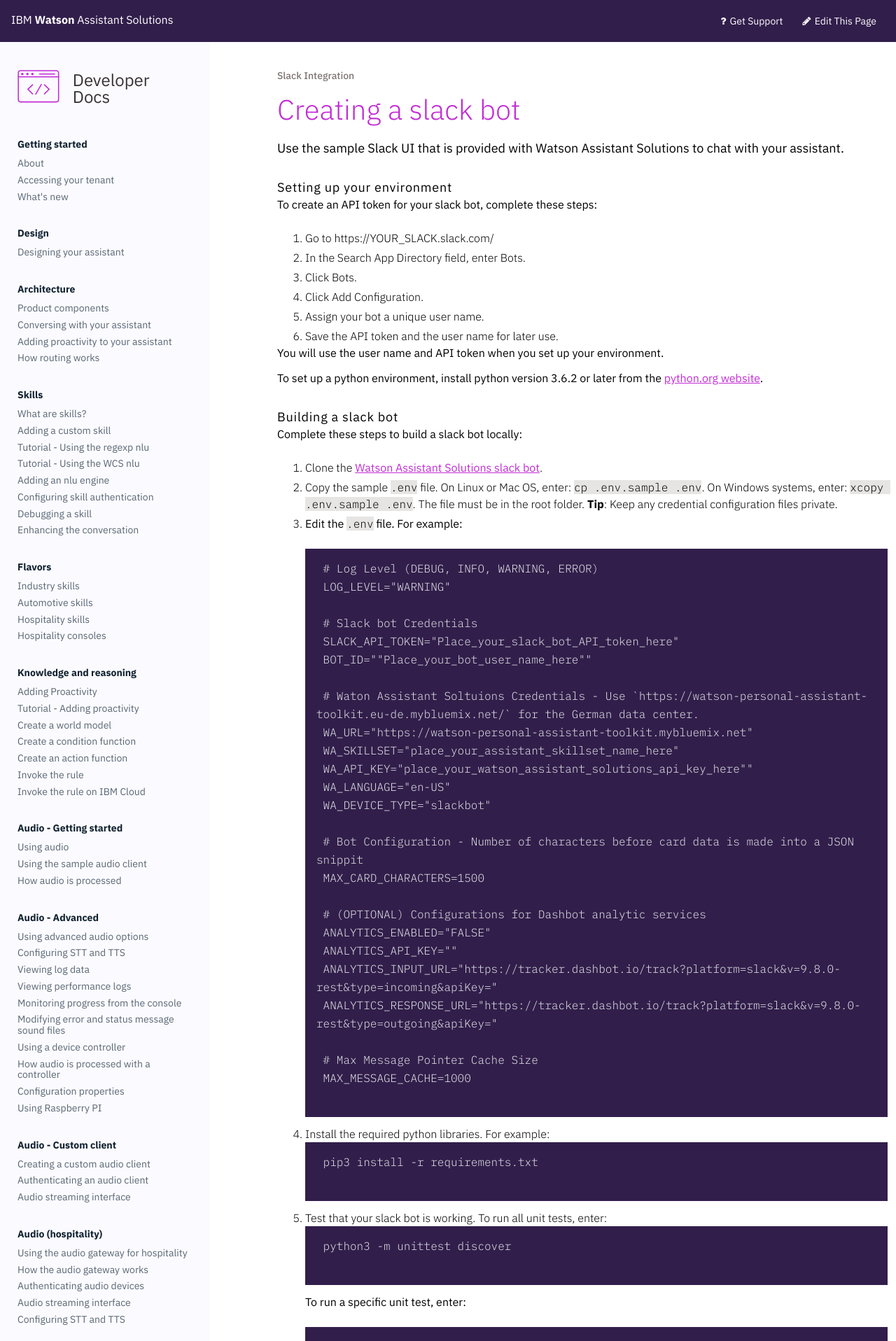
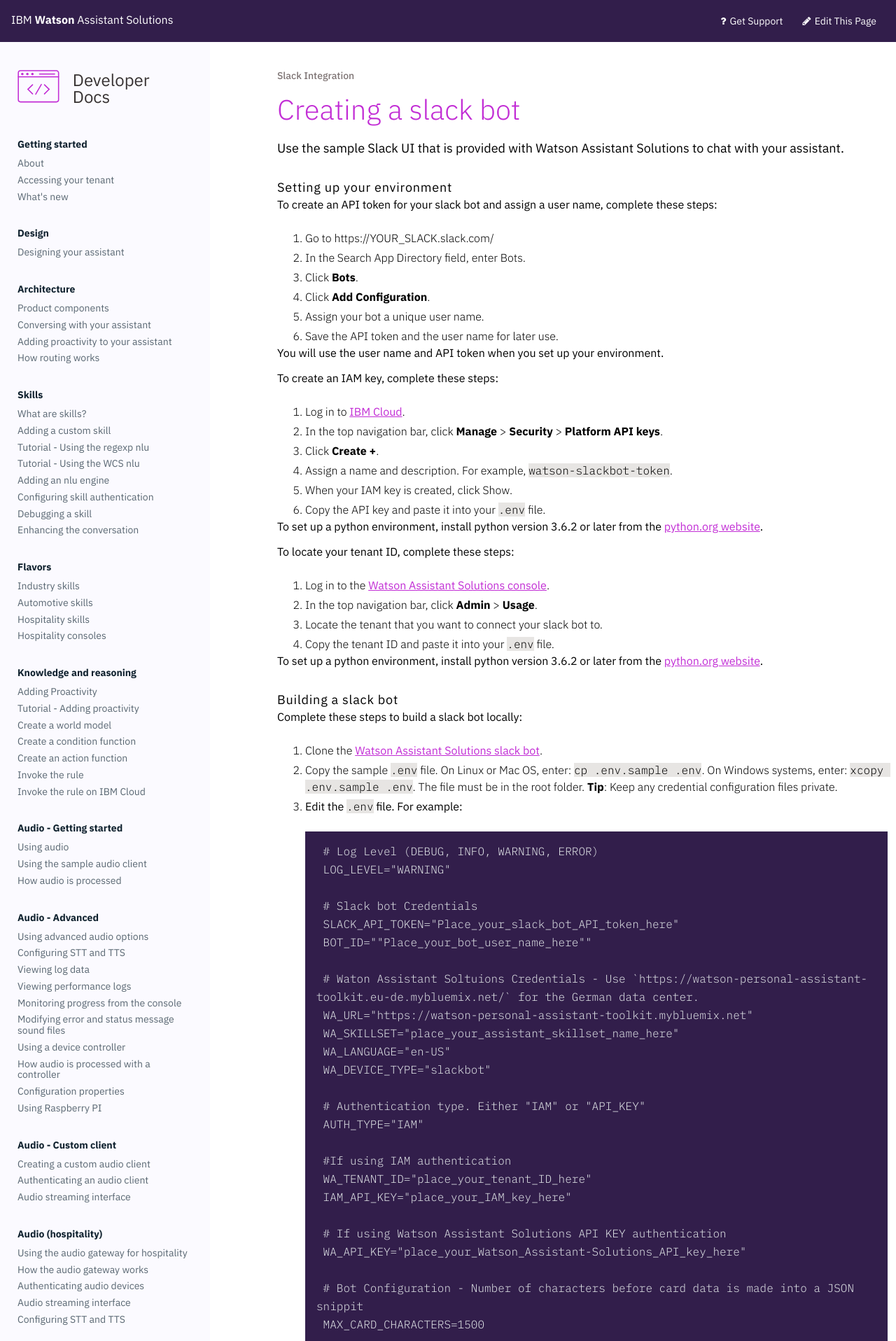
Before and after one commit to Watson-Personal-Assistant/developer, a Jekyll site: the page built from _content/slack/creating_a_slackbot.md, in a window 1280 px wide. Shown: the top 1916 px of the page at 70% size. Built offline with Jekyll 4.4.1, drawn with Linux system fonts in a browser that asks for light colours; some web fonts are replaced; some of the changed text lies outside the part shown.

Commit message:
slack updates

````diff
--- a/_content/slack/creating_a_slackbot.md
+++ b/_content/slack/creating_a_slackbot.md
@@ -6,19 +6,37 @@
 
 #### Setting up your environment
 
-To create an API token for your slack bot, complete these steps:
+To create an API token for your slack bot and assign a user name, complete these steps:
 
 1. Go to https://YOUR_SLACK.slack.com/
 2. In the Search App Directory field, enter Bots.
-3. Click Bots.
-4. Click Add Configuration.
+3. Click **Bots**.
+4. Click **Add Configuration**.
 5. Assign your bot a unique user name.
 6. Save the API token and the user name for later use.
 
 You will use the user name and API token when you set up your environment.
 
+To create an IAM key, complete these steps:
+
+1. Log in to [IBM Cloud](https://console.ng.bluemix.net/).
+2. In the top navigation bar, click **Manage** > **Security** > **Platform API keys**.
+3. Click **Create +**.
+4. Assign a name and description.  For example, `watson-slackbot-token`.
+5. When your IAM key is created, click Show.
+6. Copy the API key and paste it into your `.env` file.
+
 To set up a python environment, install python version 3.6.2 or later from the [python.org website](http://www.python.org/download/).
 
+To locate your tenant ID, complete these steps:
+
+1. Log in to the [Watson Assistant Solutions console](https://watson-personal-assistant-toolkit.mybluemix.net/).
+2. In the top navigation bar, click **Admin** > **Usage**.
+3. Locate the tenant that you want to connect your slack bot to.
+4. Copy the tenant ID and paste it into your `.env` file.
+
+
+To set up a python environment, install python version 3.6.2 or later from the [python.org website](http://www.python.org/download/).
 
 #### Building a slack bot
 
@@ -39,9 +57,18 @@
     # Waton Assistant Soltuions Credentials - Use `https://watson-personal-assistant-toolkit.eu-de.mybluemix.net/` for the German data center.
     WA_URL="https://watson-personal-assistant-toolkit.mybluemix.net"
     WA_SKILLSET="place_your_assistant_skillset_name_here"
-    WA_API_KEY="place_your_watson_assistant_solutions_api_key_here""
     WA_LANGUAGE="en-US"
     WA_DEVICE_TYPE="slackbot"
+
+    # Authentication type. Either "IAM" or "API_KEY"
+    AUTH_TYPE="IAM"
+
+    #If using IAM authentication
+    WA_TENANT_ID="place_your_tenant_ID_here"
+    IAM_API_KEY="place_your_IAM_key_here"
+
+    # If using Watson Assistant Solutions API KEY authentication
+    WA_API_KEY="place_your_Watson_Assistant-Solutions_API_key_here"
 
     # Bot Configuration - Number of characters before card data is made into a JSON snippit
     MAX_CARD_CHARACTERS=1500
@@ -87,15 +114,18 @@
 
 1. Install the [IBM Cloud CLI](https://console.bluemix.net/docs/cli/index.html#cli).
 2. Log in to IBM Cloud.
-3.  Go to your slack bot directory and push your slack bot application to IBM Cloud.  Assign a name to the application. Enter:
-    ```
-    cf push $YOUR_APP_NAME_HERE --no-route true --health-check-type process -m 256M
-    ```
+3.  Go to your slack bot directory and push your slack bot application to IBM Cloud.  Assign a name to the application. Enter
+
+```
+cf push $YOUR_APP_NAME_HERE --no-route true --health-check-type process -m 256M
+```
+
 Or, depending on your CLI tools, enter:
-    ```
-    bx cf push $YOUR_APP_NAME_HERE --no-route true --health-check-type process -m 256M
 
-    ```
+```
+bx cf push $YOUR_APP_NAME_HERE --no-route true --health-check-type process -m 256M
+
+```
 4. Verify that you can chat with your bot. Send it a direct message to your bot on slack.
 
 ### Adding context
````
